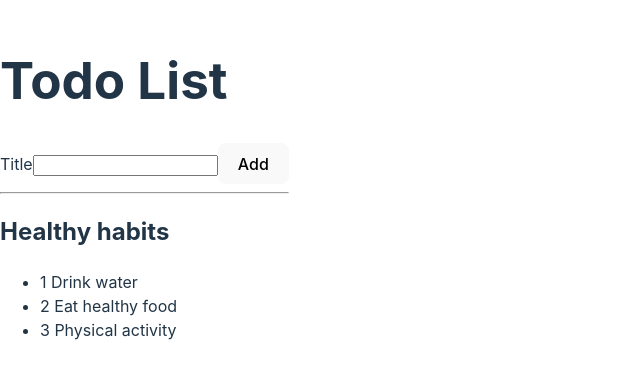
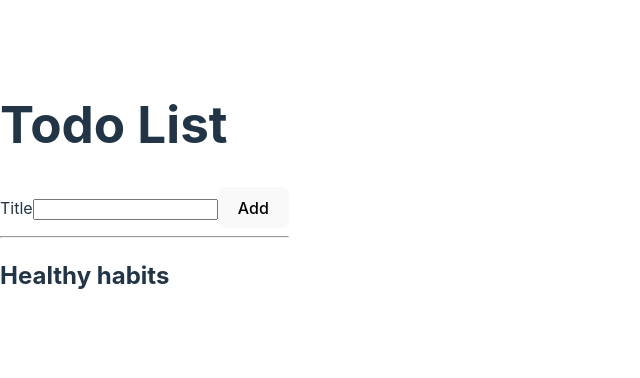
Before and after one commit to viktorijakm/react-todo, a React (Vite) app: page / in a window 1280 px wide. Shown: the part 212-590 px from the top of the page, without its empty margins (0-640 px from the left). Built offline with nearby package versions, Linux system fonts and the light colour scheme.

Commit message:
changes in App and TodolistItem

```diff
--- a/src/App.jsx
+++ b/src/App.jsx
@@ -1,29 +1,23 @@
-import * as React from "react";
+import React, { useState } from "react";
 import TodoList from "./TodoList.jsx";
 import AddTodoForm from "./AddTodoForm.jsx";
 
 const App = () => {
-  /* remove this :
-  const [newTodo, setNewTodo] = React.useState("");
-
-  const onAddTodo = (todoTitle) => {
-    setNewTodo(todoTitle);
-  }; */
-
-  const [todoList, setTodoList] = React.useState([
-    {
-      title: " Drink water",
-      id: 1,
-    },
-    {
-      title: " Eat healthy food",
-      id: 2,
-    },
-    {
-      title: " Physical activity",
-      id: 3,
-    },
-  ]);
+  const [todoList, setTodoList] = useState([]);
+  //  React.useState([
+  //   {
+  //     title: " Drink water",
+  //     id: 1,
+  //   },
+  //   {
+  //     title: " Eat healthy food",
+  //     id: 2,
+  //   },
+  //   {
+  //     title: " Physical activity",
+  //     id: 3,
+  //   },
+  // ]);
 
   /* declare new function and use spread operator*/
   const addTodo = (newTodo) => {
--- a/src/TodoListItem.jsx
+++ b/src/TodoListItem.jsx
@@ -3,7 +3,7 @@ import React from "react";
 const TodoListItem = ({ todo }) => {
   return (
     <li>
-      <span>{todo.id}</span>
+      {/* <span>{todo.id}</span>  */}
       <span>{todo.title}</span>
     </li>
   );
```
